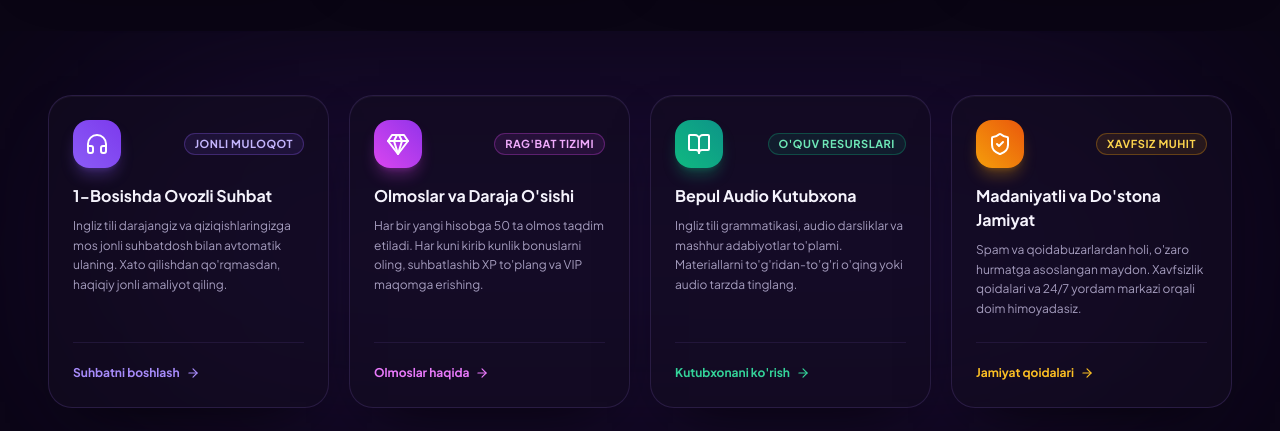
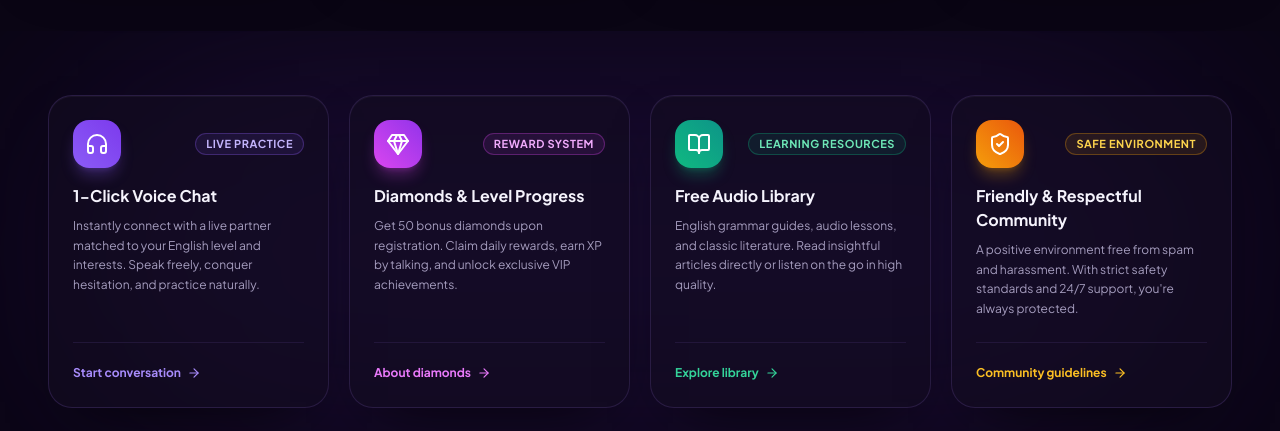
Before and after one commit to anonim-crypton/speaking-app, a React (Vite) app in the folder frontend/: page / in a window 1280 px wide. Shown: the part 920-1351 px from the top of the page. Built offline with nearby package versions, Linux system fonts and the light colour scheme; no server answers.

Commit message:
feat: add 5-language translations (uz, ru, en, tr, ko) for PlatformHighlights cards

```diff
--- a/frontend/src/components/PlatformHighlights.tsx
+++ b/frontend/src/components/PlatformHighlights.tsx
@@ -7,8 +7,149 @@ import {
   ArrowRight,
 } from "lucide-react";
 import Reveal from "@/components/Reveal";
+import { useLanguage } from "@/context/LanguageContext";
 
-const HIGHLIGHTS = [
+interface HighlightText {
+  badge: string;
+  title: string;
+  desc: string;
+  linkText: string;
+}
+
+const HIGHLIGHTS_I18N: Record<string, HighlightText[]> = {
+  uz: [
+    {
+      badge: "Jonli Muloqot",
+      title: "1-Bosishda Ovozli Suhbat",
+      desc: "Ingliz tili darajangiz va qiziqishlaringizga mos jonli suhbatdosh bilan avtomatik ulaning. Xato qilishdan qo'rqmasdan, haqiqiy jonli amaliyot qiling.",
+      linkText: "Suhbatni boshlash",
+    },
+    {
+      badge: "Rag'bat Tizimi",
+      title: "Olmoslar va Daraja O'sishi",
+      desc: "Har bir yangi hisobga 50 ta olmos taqdim etiladi. Har kuni kirib kunlik bonuslarni oling, suhbatlashib XP to'plang va VIP maqomga erishing.",
+      linkText: "Olmoslar haqida",
+    },
+    {
+      badge: "O'quv Resurslari",
+      title: "Bepul Audio Kutubxona",
+      desc: "Ingliz tili grammatikasi, audio darsliklar va mashhur adabiyotlar to'plami. Materiallarni to'g'ridan-to'g'ri o'qing yoki audio tarzda tinglang.",
+      linkText: "Kutubxonani ko'rish",
+    },
+    {
+      badge: "Xavfsiz Muhit",
+      title: "Madaniyatli va Do'stona Jamiyat",
+      desc: "Spam va qoidabuzarlardan holi, o'zaro hurmatga asoslangan maydon. Xavfsizlik qoidalari va 24/7 yordam markazi orqali doim himoyadasiz.",
+      linkText: "Jamiyat qoidalari",
+    },
+  ],
+  ru: [
+    {
+      badge: "Живое Общение",
+      title: "Голосовой Чат в 1 Клик",
+      desc: "Мгновенно подключайтесь к живому собеседнику под ваш уровень и интересы. Преодолевайте языковой барьер без страха ошибок в реальной практике.",
+      linkText: "Начать разговор",
+    },
+    {
+      badge: "Система Наград",
+      title: "Алмазы и Рост Уровня",
+      desc: "Каждому новому аккаунту начисляется 50 алмазов. Получайте ежедневные бонусы, копите XP за разговоры и повышайте свой VIP-статус.",
+      linkText: "Об алмазах",
+    },
+    {
+      badge: "Учебные Ресурсы",
+      title: "Бесплатная Аудиобиблиотека",
+      desc: "Грамматика английского, аудиоуроки и коллекция популярной литературы. Читайте материалы онлайн или слушайте в удобном аудиоформате.",
+      linkText: "Смотреть библиотеку",
+    },
+    {
+      badge: "Безопасная Среда",
+      title: "Культурное и Дружелюбное Сообщество",
+      desc: "Пространство без спама и грубости, основанное на взаимном уважении. С правилами безопасности и поддержкой 24/7 вы всегда под защитой.",
+      linkText: "Правила сообщества",
+    },
+  ],
+  en: [
+    {
+      badge: "Live Practice",
+      title: "1-Click Voice Chat",
+      desc: "Instantly connect with a live partner matched to your English level and interests. Speak freely, conquer hesitation, and practice naturally.",
+      linkText: "Start conversation",
+    },
+    {
+      badge: "Reward System",
+      title: "Diamonds & Level Progress",
+      desc: "Get 50 bonus diamonds upon registration. Claim daily rewards, earn XP by talking, and unlock exclusive VIP achievements.",
+      linkText: "About diamonds",
+    },
+    {
+      badge: "Learning Resources",
+      title: "Free Audio Library",
+      desc: "English grammar guides, audio lessons, and classic literature. Read insightful articles directly or listen on the go in high quality.",
+      linkText: "Explore library",
+    },
+    {
+      badge: "Safe Environment",
+      title: "Friendly & Respectful Community",
+      desc: "A positive environment free from spam and harassment. With strict safety standards and 24/7 support, you're always protected.",
+      linkText: "Community guidelines",
+    },
+  ],
+  tr: [
+    {
+      badge: "Canlı İletişim",
+      title: "Tek Tıkla Sesli Sohbet",
+      desc: "İngilizce seviyenize ve ilgi alanlarınıza uygun canlı bir partnerle anında eşleşin. Hata yapmaktan korkmadan, doğal pratik yapın.",
+      linkText: "Sohbete başla",
+    },
+    {
+      badge: "Ödül Sistemi",
+      title: "Elmaslar ve Seviye İlerlemesi",
+      desc: "Her yeni hesaba 50 hediye elmas. Her gün giriş yaparak günlük bonusları toplayın, konuştukça XP kazanın ve VIP statüsüne yükselin.",
+      linkText: "Elmaslar hakkında",
+    },
+    {
+      badge: "Eğitim Kaynakları",
+      title: "Ücretsiz Sesli Kütüphane",
+      desc: "İngilizce dilbilgisi, sesli dersler ve popüler edebiyat koleksiyonu. Materyalleri doğrudan okuyun veya sesli olarak dinleyin.",
+      linkText: "Kütüphaneyi gör",
+    },
+    {
+      badge: "Güvenli Ortam",
+      title: "Nezaketli ve Dost Canlısı Topluluk",
+      desc: "Spam ve kural ihlallerinden uzak, karşılıklı saygıya dayalı bir alan. Güvenlik kuralları ve 24/7 destek ile daima güvendesiniz.",
+      linkText: "Topluluk kuralları",
+    },
+  ],
+  ko: [
+    {
+      badge: "라이브 소통",
+      title: "원클릭 음성 대화",
+      desc: "영어 실력과 관심사에 맞는 대화 상대와 즉시 연결됩니다. 실수에 대한 두려움 없이 실제 대화를 통해 자연스럽게 연습하세요.",
+      linkText: "대화 시작하기",
+    },
+    {
+      badge: "보상 시스템",
+      title: "다이아몬드와 레벨 성장",
+      desc: "신규 가입 시 50 다이아몬드가 지급됩니다. 매일 출석 보너스를 받고, 대화하며 XP를 쌓아 VIP 등급을 달성하세요.",
+      linkText: "다이아몬드 안내",
+    },
+    {
+      badge: "학습 리소스",
+      title: "무료 오디오 라이브러리",
+      desc: "영어 문법, 오디오 강의, 인기 도서 컬렉션이 제공됩니다. 자료를 직접 읽거나 고품질 오디오로 편리하게 들어보세요.",
+      linkText: "라이브러리 보기",
+    },
+    {
+      badge: "안전한 환경",
+      title: "매너 있고 친절한 커뮤니티",
+      desc: "스팸이나 무례함 없는 상호 존중 커뮤니티입니다. 엄격한 안전 수칙과 24/7 고객 지원으로 언제나 안전하게 이용할 수 있습니다.",
+      linkText: "커뮤니티 이용 수칙",
+    },
+  ],
+};
+
+const ICONS_CONFIG = [
   {
     icon: Headphones,
     iconGradient: "from-brand-500 to-violet-600 shadow-brand-500/30",
@@ -16,11 +157,7 @@ const HIGHLIGHTS = [
     hoverGlow: "hover:border-brand-500/60 hover:shadow-[0_0_30px_rgba(139,92,246,0.22)]",
     linkColor: "text-brand-400 hover:text-brand-300",
     titleHover: "group-hover:text-brand-300",
-    badge: "Jonli Muloqot",
-    title: "1-Bosishda Ovozli Suhbat",
-    desc: "Ingliz tili darajangiz va qiziqishlaringizga mos jonli suhbatdosh bilan avtomatik ulaning. Xato qilishdan qo'rqmasdan, haqiqiy jonli amaliyot qiling.",
     link: "/login",
-    linkText: "Suhbatni boshlash",
   },
   {
     icon: Gem,
@@ -29,11 +166,7 @@ const HIGHLIGHTS = [
     hoverGlow: "hover:border-fuchsia-500/60 hover:shadow-[0_0_30px_rgba(217,70,239,0.22)]",
     linkColor: "text-fuchsia-400 hover:text-fuchsia-300",
     titleHover: "group-hover:text-fuchsia-300",
-    badge: "Rag'bat Tizimi",
-    title: "Olmoslar va Daraja O'sishi",
-    desc: "Har bir yangi hisobga 50 ta olmos taqdim etiladi. Har kuni kirib kunlik bonuslarni oling, suhbatlashib XP to'plang va VIP maqomga erishing.",
     link: "/help?tab=guide",
-    linkText: "Olmoslar haqida",
   },
   {
     icon: BookOpen,
@@ -42,11 +175,7 @@ const HIGHLIGHTS = [
     hoverGlow: "hover:border-emerald-500/60 hover:shadow-[0_0_30px_rgba(16,185,129,0.22)]",
     linkColor: "text-emerald-400 hover:text-emerald-300",
     titleHover: "group-hover:text-emerald-300",
-    badge: "O'quv Resurslari",
-    title: "Bepul Audio Kutubxona",
-    desc: "Ingliz tili grammatikasi, audio darsliklar va mashhur adabiyotlar to'plami. Materiallarni to'g'ridan-to'g'ri o'qing yoki audio tarzda tinglang.",
     link: "/help?tab=guide",
-    linkText: "Kutubxonani ko'rish",
   },
   {
     icon: ShieldCheck,
@@ -55,15 +184,15 @@ const HIGHLIGHTS = [
     hoverGlow: "hover:border-amber-500/60 hover:shadow-[0_0_30px_rgba(245,158,11,0.22)]",
     linkColor: "text-amber-400 hover:text-amber-300",
     titleHover: "group-hover:text-amber-300",
-    badge: "Xavfsiz Muhit",
-    title: "Madaniyatli va Do'stona Jamiyat",
-    desc: "Spam va qoidabuzarlardan holi, o'zaro hurmatga asoslangan maydon. Xavfsizlik qoidalari va 24/7 yordam markazi orqali doim himoyadasiz.",
     link: "/help?tab=rules",
-    linkText: "Jamiyat qoidalari",
   },
 ];
 
 export default function PlatformHighlights() {
+  const { lang } = useLanguage();
+  const currentLang = HIGHLIGHTS_I18N[lang] ? lang : "uz";
+  const items = HIGHLIGHTS_I18N[currentLang] || HIGHLIGHTS_I18N.uz;
+
   return (
     <section id="highlights" className="py-12 lg:py-16 relative z-10 overflow-hidden">
       {/* Sayt binafsharang mavzusiga mos ambient orqa fon nuri */}
@@ -74,29 +203,30 @@ export default function PlatformHighlights() {
 
       <div className="w-full px-4 sm:px-8 lg:px-12">
         <div className="grid grid-cols-1 md:grid-cols-2 lg:grid-cols-4 gap-5">
-          {HIGHLIGHTS.map((item, i) => {
-            const Icon = item.icon;
+          {items.map((item, i) => {
+            const cfg = ICONS_CONFIG[i] || ICONS_CONFIG[0];
+            const Icon = cfg.icon;
             return (
-              <Reveal key={item.title} delay={i * 80}>
+              <Reveal key={item.title + i} delay={i * 80}>
                 <div
-                  className={`neon-panel group h-full rounded-3xl p-6 flex flex-col justify-between transition-all duration-300 hover:-translate-y-1.5 ${item.hoverGlow}`}
+                  className={`neon-panel group h-full rounded-3xl p-6 flex flex-col justify-between transition-all duration-300 hover:-translate-y-1.5 ${cfg.hoverGlow}`}
                 >
                   <div>
                     <div className="flex items-center justify-between mb-4">
                       <div
-                        className={`h-12 w-12 rounded-2xl bg-gradient-to-tr ${item.iconGradient} flex items-center justify-center shadow-lg`}
+                        className={`h-12 w-12 rounded-2xl bg-gradient-to-tr ${cfg.iconGradient} flex items-center justify-center shadow-lg`}
                       >
                         <Icon className="h-6 w-6 text-white" />
                       </div>
                       <span
-                        className={`text-[11px] font-bold tracking-wider uppercase px-2.5 py-0.5 rounded-full border ${item.badgeBorder}`}
+                        className={`text-[11px] font-bold tracking-wider uppercase px-2.5 py-0.5 rounded-full border ${cfg.badgeBorder}`}
                       >
                         {item.badge}
                       </span>
                     </div>
 
                     <h3
-                      className={`text-base font-bold text-foreground transition-colors ${item.titleHover}`}
+                      className={`text-base font-bold text-foreground transition-colors ${cfg.titleHover}`}
                     >
                       {item.title}
                     </h3>
@@ -107,8 +237,8 @@ export default function PlatformHighlights() {
 
                   <div className="mt-6 pt-4 border-t border-border/60">
                     <Link
-                      to={item.link}
-                      className={`inline-flex items-center gap-1.5 text-xs font-bold transition-colors ${item.linkColor}`}
+                      to={cfg.link}
+                      className={`inline-flex items-center gap-1.5 text-xs font-bold transition-colors ${cfg.linkColor}`}
                     >
                       <span>{item.linkText}</span>
                       <ArrowRight className="w-3.5 h-3.5 group-hover:translate-x-1 transition-transform" />
```
